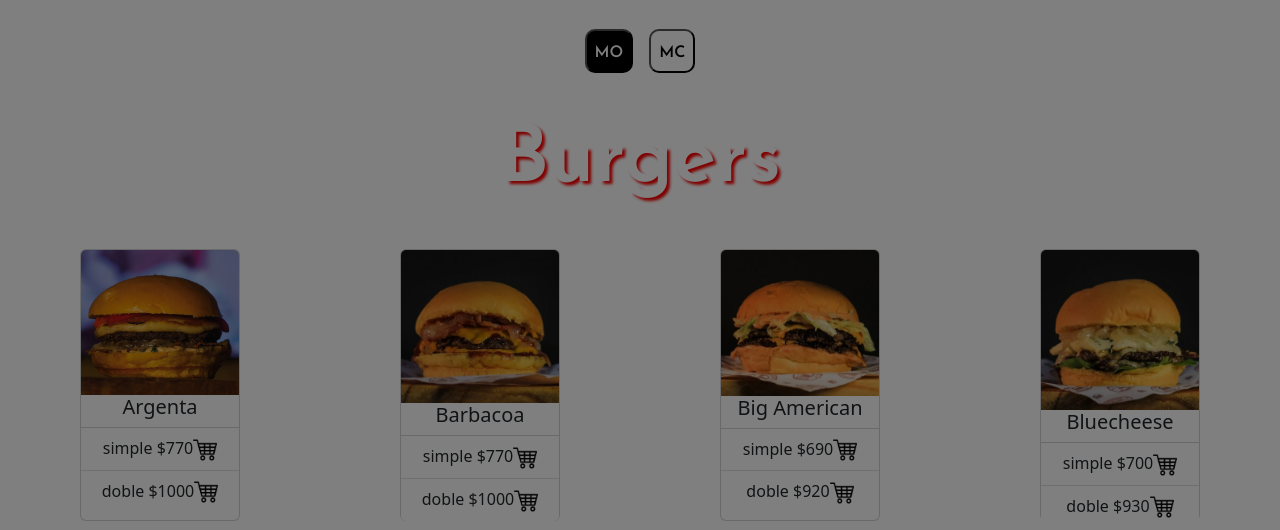
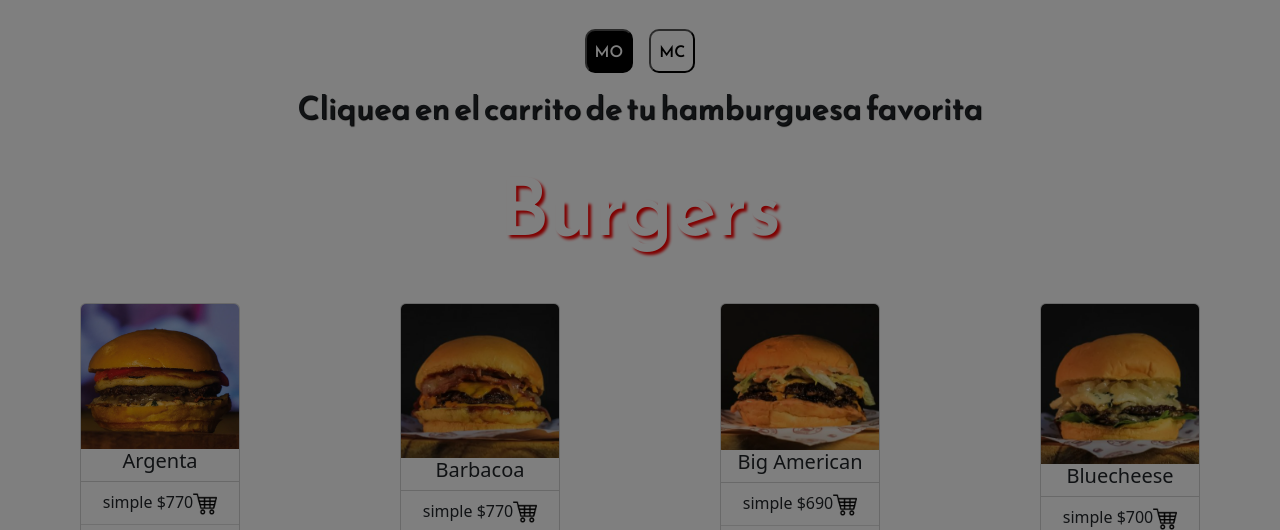
Before and after one commit to marianogrimaldi/js-coderhouse, a website: page index.html in a window 1280 px wide. Shown: the part 227-757 px from the top of the page. Drawn offline with nearby package versions, Linux system fonts and the light colour scheme; a web font is replaced by a local one.

Commit message:
tercera entrega js

```diff
--- a/index.html
+++ b/index.html
@@ -28,6 +28,7 @@
         </div>
        <section class="compras">
           <div id="saludoCliente"></div>
+          <div id="clickHmb"><h4 >Cliquea en el carrito de tu hamburguesa favorita</h4></div>
         <div id="compraCliente"></div>
          <h1 >Burgers</h1>
          <div id="grid-hamb">
--- a/scss/styles.scss
+++ b/scss/styles.scss
@@ -423,6 +423,14 @@ a {
     text-shadow: 1px 1px 1px black;
 }
 
+#clickHmb{
+    h4{font-size: 2rem;
+    font-family: 'Reem Kufi', sans-serif;
+    margin-top: 1rem;
+    text-align: center;
+    text-shadow: 1px 1px 1px black;}
+
+}
 
 .carrito {
     width: 1.5rem;
```
Also changed, not shown: css/styles.css, 1 other file.
